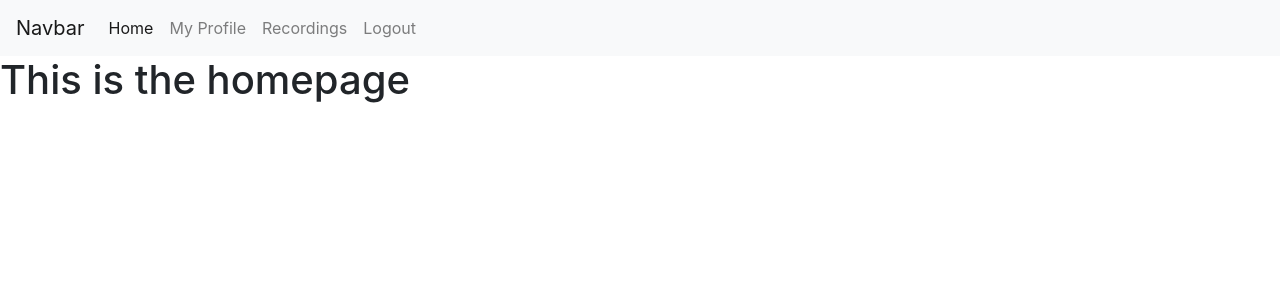
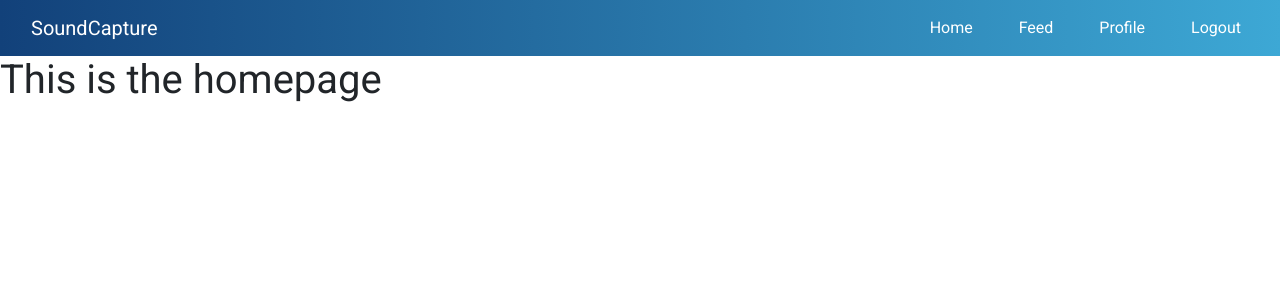
Before and after one commit to lps116/radio_recording_app, a Django app: page / in a window 1280 px wide. Shown: the top 300 px of the page. Run offline with Django 3.2, Linux system fonts and the light colour scheme; the visitor is signed in with stand-in values (Sample User, id 1); some libraries are stand-ins or nearby versions.

Commit message:
navbar improved

```diff
--- a/radio_app/settings.py
+++ b/radio_app/settings.py
@@ -132,6 +132,10 @@ USE_TZ = True
 # https://docs.djangoproject.com/en/3.0/howto/static-files/
 
 STATIC_URL = '/static/'
+STATICFILES_DIRS = [
+  os.path.join(BASE_DIR, 'static')
+]
+STATIC_ROOT = os.path.join(os.path.dirname(BASE_DIR), "static_cdn")
 
 # info of media files
 # https://overiq.com/django-1-10/handling-media-files-in-django/
--- a/radio_app/urls.py
+++ b/radio_app/urls.py
@@ -31,3 +31,4 @@ urlpatterns = [
 ]
 
 urlpatterns += static(settings.MEDIA_URL, document_root=settings.MEDIA_ROOT)
+urlpatterns += static(settings.STATIC_URL, document_root=settings.STATIC_ROOT)
--- /dev/null
+++ b/static/css/base.css
@@ -0,0 +1,35 @@
+body {
+  font-family: 'Roboto', sans-serif;
+}
+
+#nav-bar {
+  position: sticky;
+  top: 0;
+  z-index: 10;
+}
+
+#navbar-color {
+  background-image: linear-gradient(to right, #12417A, #3DA8D5);
+}
+
+.navbar-nav li {
+  padding: 0 15px;
+}
+
+.navbar-nav li a {
+  color: #fff !important;
+  font-weight: 400;
+  float: right;
+  text-align: left;
+}
+
+.navbar-brand {
+  color: #fff !important;
+  font-weight: 500;
+  padding-left: 15px;
+}
+
+.navbar-toggler {
+  border-color: rgba(0,0,0,0.0) !important;
+  outline: none !important;
+}
--- a/templates/base.html
+++ b/templates/base.html
@@ -1,14 +1,16 @@
+{% load static %}
 <!doctype html>
 
 <html lang="en">
 <head>
   <meta charset="utf-8">
 
-  <title>RadioRec</title>
+  <title>SoundCapture</title>
   <!-- <meta name="description" content="The HTML5 Herald"> -->
   <!-- <meta name="author" content="SitePoint"> -->
   <link rel="stylesheet" href="https://stackpath.bootstrapcdn.com/bootstrap/4.5.0/css/bootstrap.min.css" integrity="sha384-9aIt2nRpC12Uk9gS9baDl411NQApFmC26EwAOH8WgZl5MYYxFfc+NcPb1dKGj7Sk" crossorigin="anonymous">
-
+  <link rel="stylesheet" href='{% static "css/base.css" %}'>
+  <link href="https://fonts.googleapis.com/css2?family=Roboto:wght@300;400&display=swap" rel="stylesheet">
 </head>
 
 <body>
--- a/templates/navbar.html
+++ b/templates/navbar.html
@@ -1,19 +1,33 @@
-<nav class="navbar navbar-expand-lg navbar-light bg-light">
-  <a class="navbar-brand" href="#">Navbar</a>
-  <button class="navbar-toggler" type="button" data-toggle="collapse" data-target="#navbarNavAltMarkup" aria-controls="navbarNavAltMarkup" aria-expanded="false" aria-label="Toggle navigation">
+<section id="nav-bar">
+  <nav class="navbar navbar-expand-lg navbar-light" id='navbar-color'>
+    <a class="navbar-brand" href="#">SoundCapture</a>
+    <button class="navbar-toggler" type="button" data-toggle="collapse" data-target="#navbarNav" aria-controls="navbarNav" aria-expanded="false" aria-label="Toggle navigation">
       <span class="navbar-toggler-icon"></span>
     </button>
-  <div class="collapse navbar-collapse" id="navbarNavAltMarkup">
-    <div class="navbar-nav">
-      <a class="nav-item nav-link active" href="{% url 'home' %}">Home<span class="sr-only">(current)</span></a>
+    <div class="collapse navbar-collapse" id="navbarNav">
+      <ul class="navbar-nav ml-auto">
         {% if not user.is_authenticated %}
-      <a class="nav-item nav-link" href="{% url 'login' %}">Login</a>
-      <a class="nav-item nav-link" href="{% url 'register' %}">Sign Up</a>
+        <li class="nav-item active">
+          <a class="nav-link" href="{% url 'login' %}">Login<span class="sr-only">(current)</span></a>
+        </li>
+        <li class="nav-item">
+          <a class="nav-link" href="{% url 'register' %}">Sign Up</a>
+        </li>
         {% else %}
-      <a class="nav-item nav-link" href="{% url 'profile' username=request.user.username %}">My Profile</a>
-      <a class="nav-item nav-link" href="{% url 'recordings' %}">Recordings</a>
-      <a class="nav-item nav-link" href="{% url 'logout' %}">Logout</a>
+        <li class="nav-item">
+          <a class="nav-link" href="{% url 'home' %}">Home</a>
+        </li>
+        <li class="nav-item">
+          <a class="nav-link" href="{% url 'recordings' %}">Feed</a>
+        </li>
+        <li class="nav-item">
+          <a class="nav-link" href="{% url 'profile' username=request.user.username %}">Profile</a>
+        </li>
+        <li class="nav-item">
+          <a class="nav-link" href="{% url 'logout' %}">Logout</a>
+        </li>
         {% endif %}
-    </div>
+      </ul>
     </div>
   </nav>
+</section>
```
Lines whose indentation alone changed are shown as unchanged.
